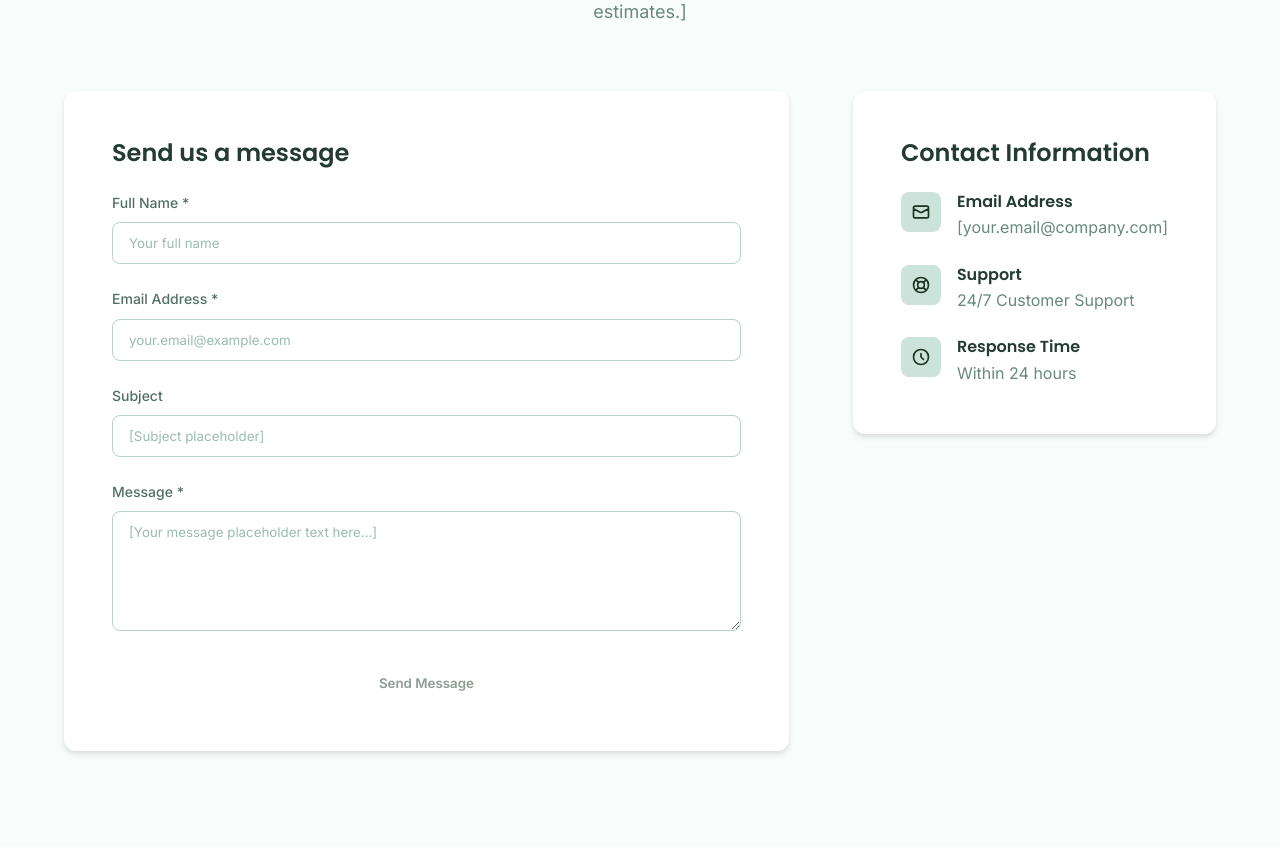
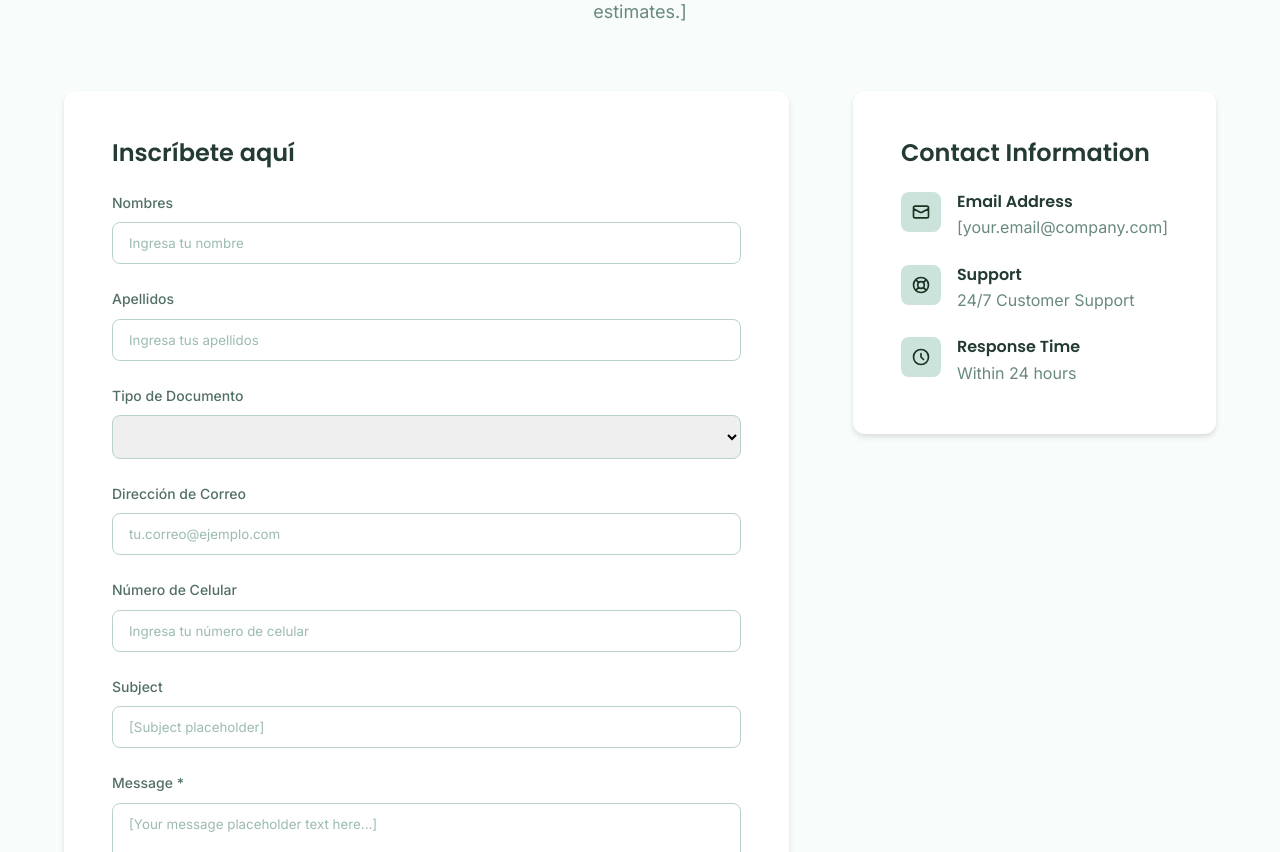
Before and after one commit to porunsueno/unsueno-web-page, an Angular app: page / in a window 1280 px wide. Shown: the part 4760-5612 px from the top of the page. Built offline with nearby package versions, Linux system fonts and the light colour scheme.

Commit message:
Iniciando con formulario de inscripcion

```diff
--- a/src/app/components/contact/contact.component.html
+++ b/src/app/components/contact/contact.component.html
@@ -3,8 +3,7 @@
     <!-- Section Header -->
     <div class="contact__header">
       <h2 class="contact__title">
-        [Contact Section Title]
-        <span class="contact__title-accent">[Highlight]</span>
+        {{t().contact.title.main}}
       </h2>
       <p class="contact__description">
         [Contact section description. Encourage visitors to reach out, mention what they can expect when they contact you,
@@ -16,13 +15,15 @@
       <!-- Contact Form -->
       <div class="contact__form-wrapper">
         <div class="contact__form-container">
-          <h3 class="contact__form-title">Send us a message</h3>
+          <h3 class="contact__form-title">
+            {{t().contact.form.title}}
+          </h3>
 
           <form (ngSubmit)="onSubmit()" #contactForm="ngForm" class="contact__form">
             <!-- Name Field -->
             <div class="contact__field">
               <label for="name" class="contact__label">
-                Full Name *
+                {{t().contact.form.nameHeader}}
               </label>
               <input
                 type="text"
@@ -31,14 +32,53 @@
                 [(ngModel)]="formData.name"
                 required
                 class="contact__input"
-                placeholder="Your full name"
+                [placeholder]="t().contact.form.namePlaceholder"
               >
+            </div>
+
+            <!-- Surname Field -->
+            <div class="contact__field">
+              <label for="surname" class="contact__label">
+                {{t().contact.form.surnameHeader}}
+              </label>
+              <input
+                type="text"
+                id="surname"
+                name="surname"
+                [(ngModel)]="formData.surname"
+                required
+                class="contact__input"
+                [placeholder]="t().contact.form.surnamePlaceholder"
+              >
+            </div>
+
+            <!-- Document Type Field -->
+            <div class="contact__field">
+              <label for="documentType" class="contact__label">
+                {{t().contact.form.documentTypeHeader}}
+              </label>
+              <select
+                id="documentType"
+                name="documentType"
+                [(ngModel)]="formData.documentType"
+                required
+                class="contact__input"
+              >
+                <option [ngValue]="null" disabled>
+                  {{t().contact.form.documentTypePlaceholder}}
+                </option>
+                @for (opt of t().contact.form.documentTypes; track opt.label) {
+                  <option [value]="opt.label">
+                    {{ opt.label }}
+                  </option>
+                }
+              </select>
             </div>
 
             <!-- Email Field -->
             <div class="contact__field">
               <label for="email" class="contact__label">
-                Email Address *
+                {{t().contact.form.emailHeader}}
               </label>
               <input
                 type="email"
@@ -47,7 +87,23 @@
                 [(ngModel)]="formData.email"
                 required
                 class="contact__input"
-                placeholder="your.email@example.com"
+                [placeholder]="t().contact.form.emailPlaceholder"
+              >
+            </div>
+
+            <!--Phone Number Field-->
+            <div class="contact__field">
+              <label for="phoneNumber" class="contact__label">
+                {{t().contact.form.phoneNumberHeader}}
+              </label>
+              <input
+                type="number"
+                id="phoneNumber"
+                name="phoneNumber"
+                [(ngModel)]="formData.phoneNumber"
+                required
+                class="contact__input"
+                [placeholder]="t().contact.form.phoneNumberPlaceholder"
               >
             </div>
 
--- a/src/app/components/contact/contact.component.ts
+++ b/src/app/components/contact/contact.component.ts
@@ -1,6 +1,7 @@
 import { Component } from '@angular/core';
 import { CommonModule } from '@angular/common';
 import { FormsModule } from '@angular/forms';
+import { TranslationService } from '../../services/translation.service';
 
 @Component({
   selector: 'app-contact',
@@ -10,15 +11,31 @@ import { FormsModule } from '@angular/forms';
   styleUrls: ['./contact.component.scss']
 })
 export class ContactComponent {
+
+  t = () => this.translationService.translations();
+
   formData = {
     name: '',
+    surname: '',
+    documentType: '',
     email: '',
+    phoneNumber: '',
     subject: '',
     message: ''
   };
 
+  documentTypes = [
+    {id: 1, name: 'Cédula de Ciudadanía'},
+    {id: 2, name: 'Cédula de Extranjería'},
+    {id: 3, name: 'Tarjeta de Identidad'},
+    {id: 4, name: 'Registro Civil o NUIP'},
+    {id: 5, name: 'Pasaporte'},
+  ]
+
   isSubmitting = false;
   showSuccessMessage = false;
+
+  constructor(public translationService: TranslationService) {}
 
   onSubmit() {
     if (this.isSubmitting) return;
@@ -33,7 +50,10 @@ export class ContactComponent {
       // Reset form
       this.formData = {
         name: '',
+        surname: '',
+        documentType: '',
         email: '',
+        phoneNumber: '',
         subject: '',
         message: ''
       };
--- a/src/app/services/translation.service.ts
+++ b/src/app/services/translation.service.ts
@@ -158,14 +158,22 @@ export interface Translations {
   // Contact
   contact: {
     title: {
-      main: string;
-      highlight: string;
+      main: string
     };
     description: string;
     form: {
       title: string;
-      name: string;
-      email: string;
+      nameHeader: string;
+      namePlaceholder: string;
+      surnameHeader: string;
+      surnamePlaceholder: string;
+      documentTypeHeader: string,
+      documentTypePlaceholder: string,
+      documentTypes: {id: number, label: string}[];
+      emailHeader: string;
+      emailPlaceholder: string;
+      phoneNumberHeader: string;
+      phoneNumberPlaceholder: string;
       subject: string;
       subjectPlaceholder: string;
       message: string;
@@ -404,15 +412,29 @@ const translations: Record<Language, Translations> = {
     },
     contact: {
       title: {
-        main: '[Contact Section Title]',
-        highlight: '[Highlight]',
+        main: 'Registrations',
       },
       description:
         '[Contact section description. Encourage visitors to reach out, mention what they can expect when they contact you, and include any incentives like free consultations or estimates.]',
       form: {
-        title: 'Send us a message',
-        name: 'Full Name *',
-        email: 'Email Address *',
+        title: 'Sign up here',
+        nameHeader: 'Name',
+        namePlaceholder: 'Enter your name',
+        surnameHeader: 'Surname',
+        surnamePlaceholder: 'Enter your surname',
+        documentTypeHeader: 'Document Type',
+        documentTypePlaceholder: 'Choose a document type',
+        documentTypes: [
+          {id: 1, label: 'Government Identification'},
+          {id: 2, label: 'Foreigners Identity Card'},
+          {id: 3, label: 'Identity card'},
+          {id: 4, label: 'Civil Registry or NUIP'},
+          {id: 5, label: 'Passport'}
+        ],
+        emailHeader: 'Email Address',
+        emailPlaceholder: 'your.email@example.com',
+        phoneNumberHeader: 'Phone Number',
+        phoneNumberPlaceholder: 'Enter your phone number',
         subject: 'Subject',
         subjectPlaceholder: '[Subject placeholder]',
         message: 'Message *',
@@ -635,15 +657,29 @@ const translations: Record<Language, Translations> = {
     },
     contact: {
       title: {
-        main: '[Título Sección Contacto]',
-        highlight: '[Destacado]',
+        main: 'Inscripciones',
       },
       description:
         '[Descripción de la sección de contacto. Anima a los visitantes a contactarte, menciona qué pueden esperar cuando te contacten e incluye incentivos como consultas gratuitas o estimaciones.]',
       form: {
-        title: 'Envíanos un mensaje',
-        name: 'Nombre Completo *',
-        email: 'Dirección de Email *',
+        title: 'Inscríbete aquí',
+        nameHeader: 'Nombres',
+        namePlaceholder: 'Ingresa tu nombre',
+        surnameHeader: 'Apellidos',
+        surnamePlaceholder: 'Ingresa tus apellidos',
+        documentTypeHeader: 'Tipo de Documento',
+        documentTypePlaceholder: 'Selecciona un documento',
+        documentTypes: [
+          {id: 1, label: 'Cédula de Ciudadanía'},
+          {id: 2, label: 'Cédula de Extranjería'},
+          {id: 3, label: 'Tarjeta de Identidad'},
+          {id: 4, label: 'Registro Civil o NUIP'},
+          {id: 5, label: 'Pasaporte'}
+        ],
+        emailHeader: 'Dirección de Correo',
+        emailPlaceholder: 'tu.correo@ejemplo.com',
+        phoneNumberHeader: 'Número de Celular',
+        phoneNumberPlaceholder: 'Ingresa tu número de celular',
         subject: 'Asunto',
         subjectPlaceholder: '[Placeholder del asunto]',
         message: 'Mensaje *',
```
